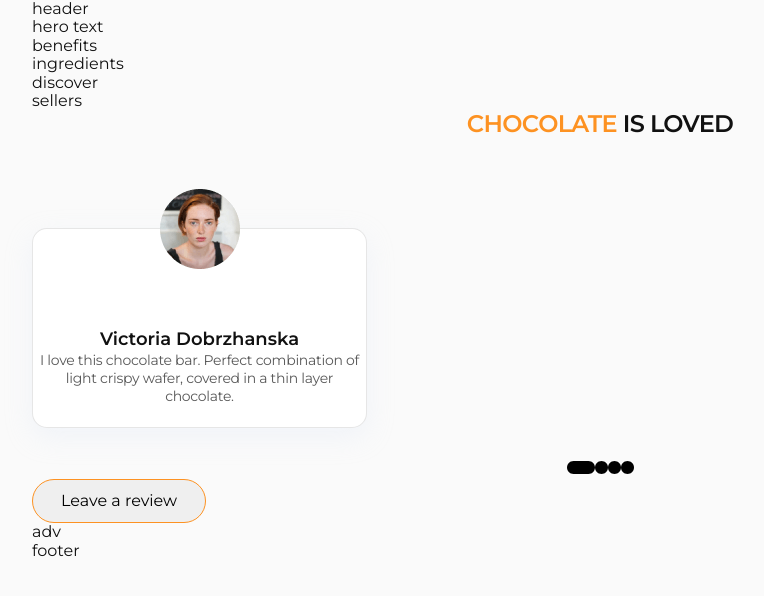
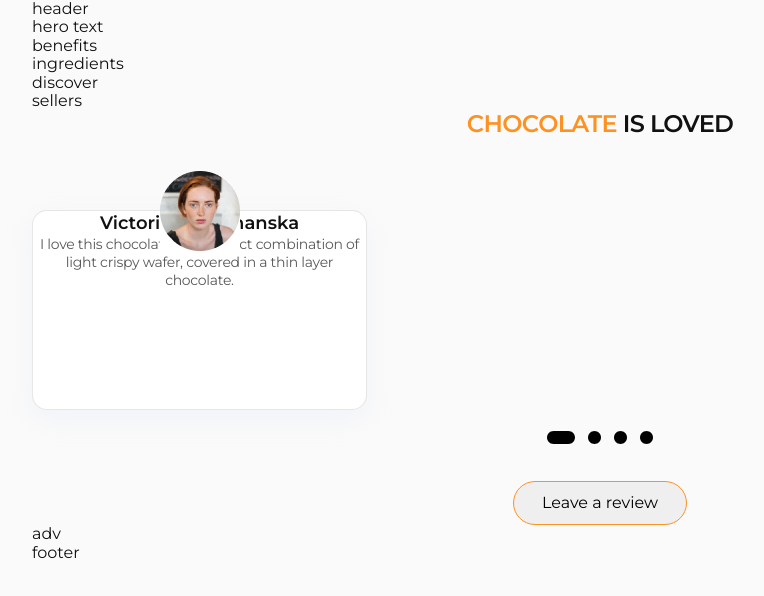
Before and after one commit to sselesnes/project-DevHive2, a website built with Vite: page src/index.html in a window 1280 px wide. Shown: the whole page, without its empty margins (40-804 px from the left). Built offline with nearby package versions, Linux system fonts and the light colour scheme.

Commit message:
change rev-card back to position: relative and rev-img to position: absolute

```diff
--- a/src/css/reviews.css
+++ b/src/css/reviews.css
@@ -10,7 +10,6 @@
 
 .reviews-heading {
   text-align: center;
-  margin-bottom: 90px;
   color: #111;
   font-size: 24px;
   font-style: normal;
@@ -18,6 +17,7 @@
   line-height: 28px;
   letter-spacing: -0.72px;
   text-transform: uppercase;
+  margin-bottom: 72px;
 }
 
 .rev-card-list {
@@ -28,13 +28,14 @@
 .review-card {
   display: flex;
   flex-direction: column;
+  position: relative;
   width: 335px;
   height: 200px;
   border-radius: 15px;
   border: 1px solid rgba(17, 17, 17, 0.1);
   background: #fff;
   box-shadow: 0px 9.049px 26.572px 0px rgba(215, 228, 249, 0.25);
-  margin-bottom: 32px;
+  margin-bottom: 20px;
 }
 
 .review-card:nth-child(2),
@@ -45,6 +46,7 @@
 .rev-img {
   transform: translate(0, -50%);
   align-self: center;
+  position: absolute;
 }
 
 .rev-name {
@@ -54,7 +56,7 @@
   font-style: normal;
   font-weight: 600;
   line-height: 24px;
-  margin-top: 18px;
+  /* margin-top: 18px; */
 }
 
 .rev-text {
@@ -71,6 +73,8 @@
 .rev-swipe-list {
   display: flex;
   justify-content: center;
+  gap: 13px;
+  margin-bottom: 32px;
 }
 
 .rev-swipe-item {
@@ -78,7 +82,7 @@
 
 .review-button-div {
   display: flex;
-  align-items: center;
+  justify-content: center;
 }
 
 .btn-reviews {
```
